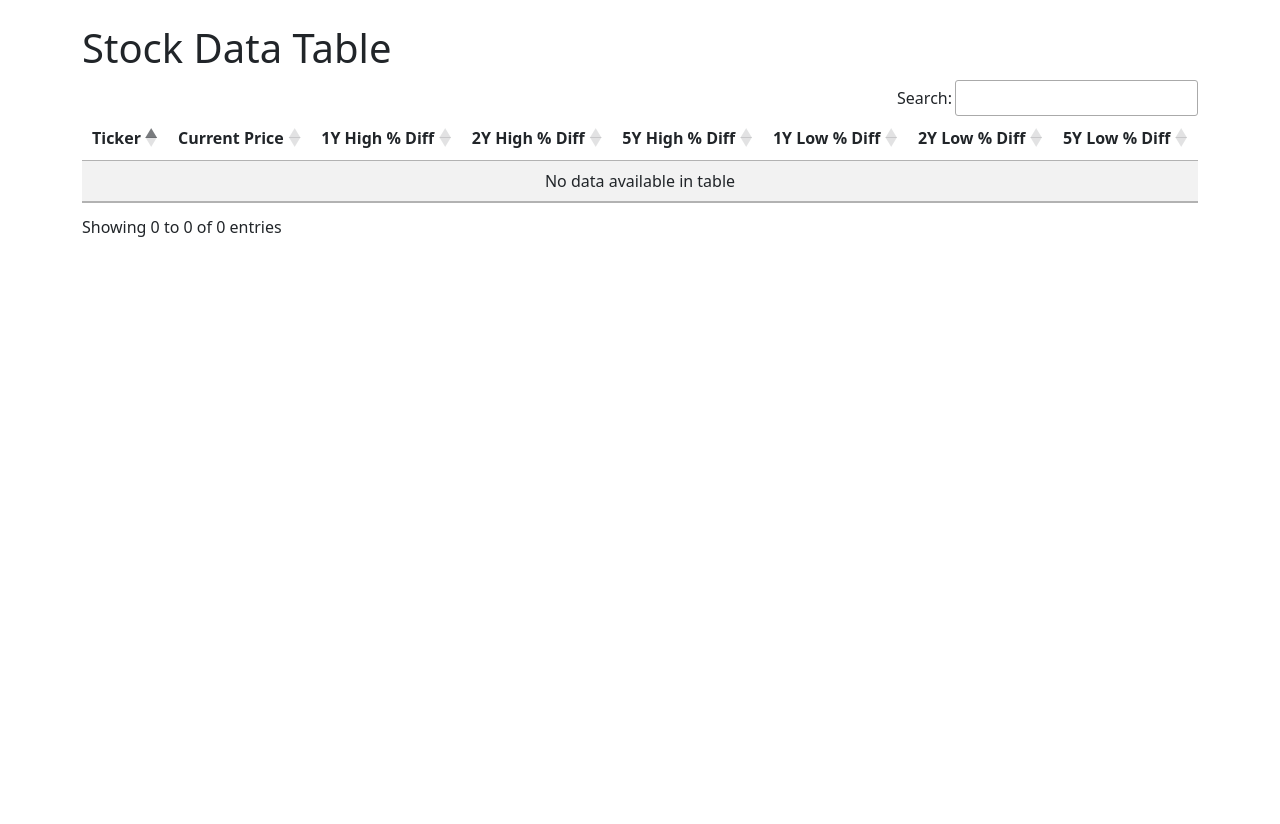
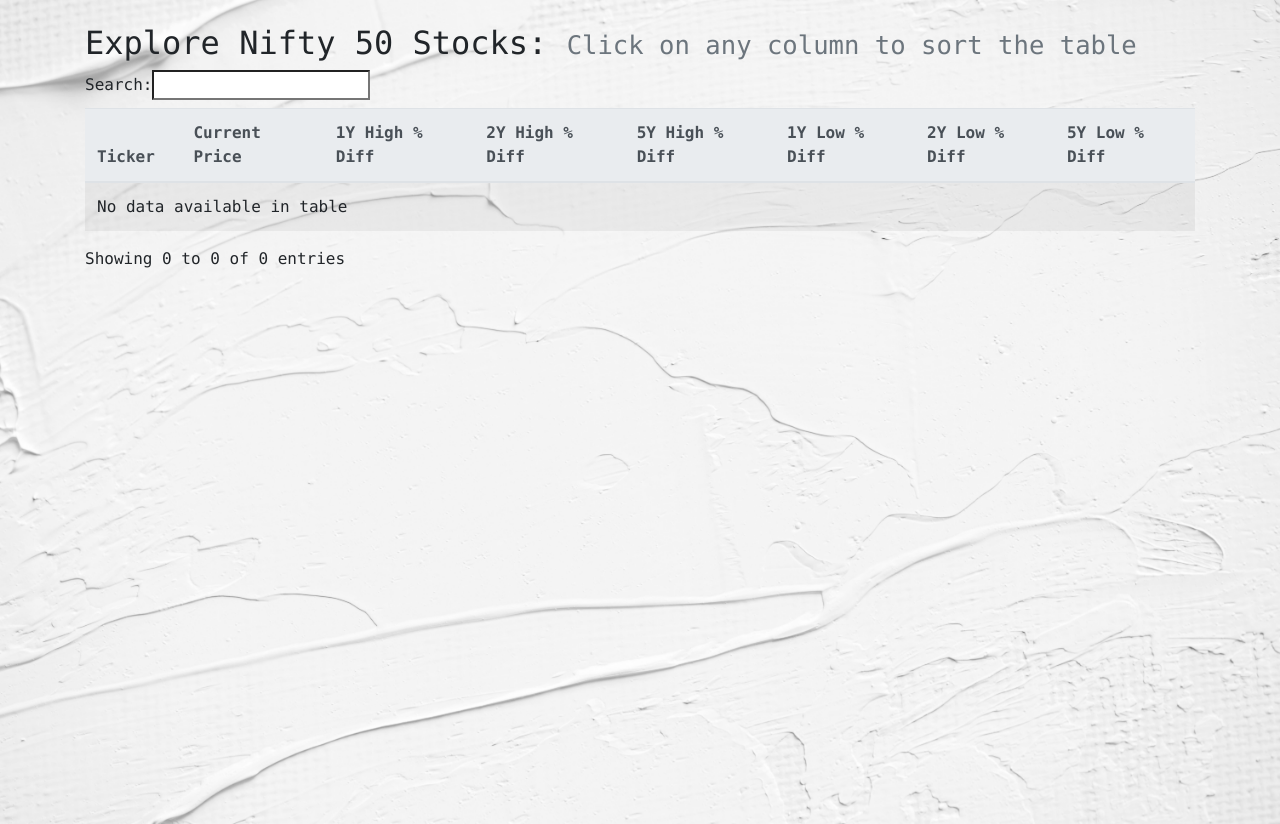
Before and after one commit to Anshuman2121/stockprediction, a Flask app: page / in a window 1280 px wide. Before the commit the page ends 237 px from the top, so only its background shows below. Run offline with Flask 3, Linux system fonts and the light colour scheme; some libraries are stand-ins or nearby versions.

Commit message:
Redesign Website

```diff
--- a/templates/table_template.html
+++ b/templates/table_template.html
@@ -1,18 +1,52 @@
 <!DOCTYPE html>
 <html>
+
 <head>
-    <title>Stock Data Table</title>
-    <!-- Add Bootstrap CSS for table styling -->
-    <link href="https://cdn.jsdelivr.net/npm/bootstrap@5.3.0/dist/css/bootstrap.min.css" rel="stylesheet">
-    <!-- Add DataTables CSS -->
-    <link href="https://cdn.datatables.net/1.11.5/css/jquery.dataTables.min.css" rel="stylesheet">
+    <title>NSE Market Insights</title>
+    <script async src="https://www.googletagmanager.com/gtag/js?id=G-Y42F6Q2CDF"></script>
+    <script>
+        window.dataLayer = window.dataLayer || [];
+        function gtag() { dataLayer.push(arguments); }
+        gtag('js', new Date());
+
+        gtag('config', 'G-Y42F6Q2CDF');
+    </script>
+    <meta charset="UTF-8">
+    <meta http-equiv="X-UA-Compatible" content="IE=edge">
+    <meta name="viewport" content="width=device-width, initial-scale=1.0">
+    <link rel="stylesheet" href="https://cdn.jsdelivr.net/npm/bootstrap@4.1.3/dist/css/bootstrap.min.css"
+        integrity="sha384-MCw98/SFnGE8fJT3GXwEOngsV7Zt27NXFoaoApmYm81iuXoPkFOJwJ8ERdknLPMO" crossorigin="anonymous">
+    <script src="https://cdn.jsdelivr.net/npm/bootstrap@4.1.3/dist/js/bootstrap.min.js"
+        integrity="sha384-ChfqqxuZUCnJSK3+MXmPNIyE6ZbWh2IMqE241rYiqJxyMiZ6OW/JmZQ5stwEULTy"
+        crossorigin="anonymous"></script>
+    <style>
+        body {
+            /* Set the background image */
+            background-image: url('paper.jpeg');
+            /* Set background size to cover */
+            background-size: cover;
+            /* Set background repeat to no-repeat */
+            background-repeat: no-repeat;
+            /* Set background attachment to fixed */
+            background-attachment: fixed;
+            /* Set body height to 100vh for full screen image */
+            height: 100vh;
+            /* Set margin and padding to 0 to remove any gaps */
+            margin: 0;
+            padding: 0;
+        }
+    </style>
 </head>
+
 <body>
-    <div class="container mt-4">
-        <h1>Stock Data Table</h1>
-        <!-- Display the DataFrame as an HTML table -->
+    <div class="container mt-4 text-monospace">
+        <h2>
+            Explore Nifty 50 Stocks:
+            <small class="text-muted">Click on any column to sort the table</small>
+        </h2>
+
         <table class="table table-striped" id="stock-table">
-            <thead>
+            <thead class="thead-light">
                 <tr>
                     <th>Ticker</th>
                     <th>Current Price</th>
@@ -45,7 +79,7 @@
     <!-- Add DataTables JavaScript -->
     <script src="https://cdn.datatables.net/1.11.5/js/jquery.dataTables.min.js"></script>
     <script>
-        $(document).ready(function() {
+        $(document).ready(function () {
             // Initialize DataTables with pagination disabled
             $('#stock-table').DataTable({
                 "paging": false
@@ -53,4 +87,5 @@
         });
     </script>
 </body>
+
 </html>
```
Also changed, not shown: .github/workflows/main.yml, templates/paper.jpeg (added), 1 other file.
